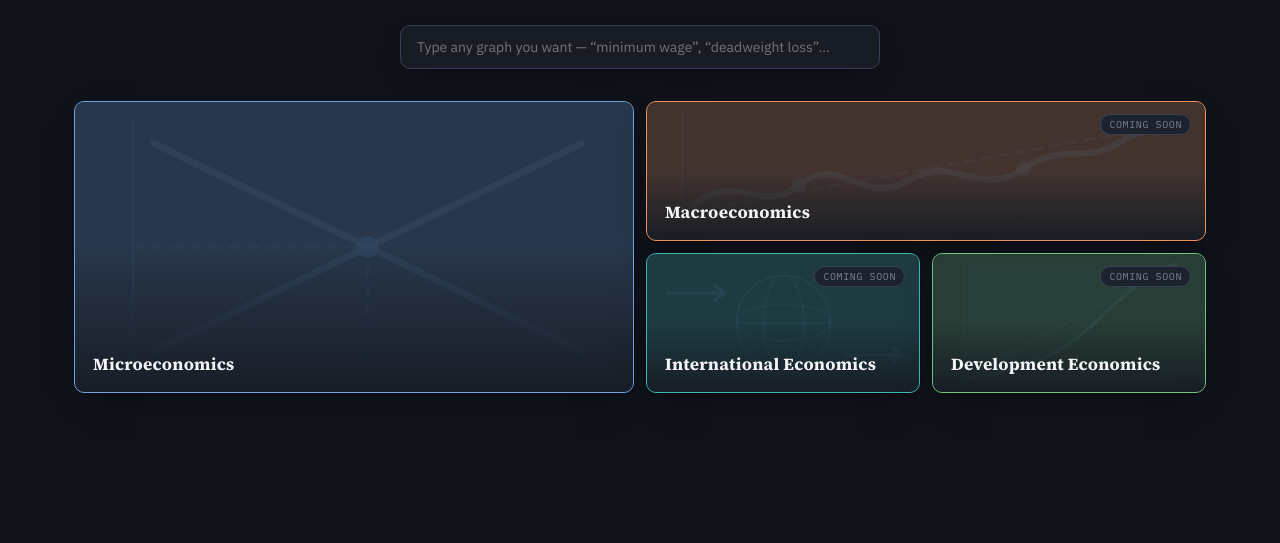
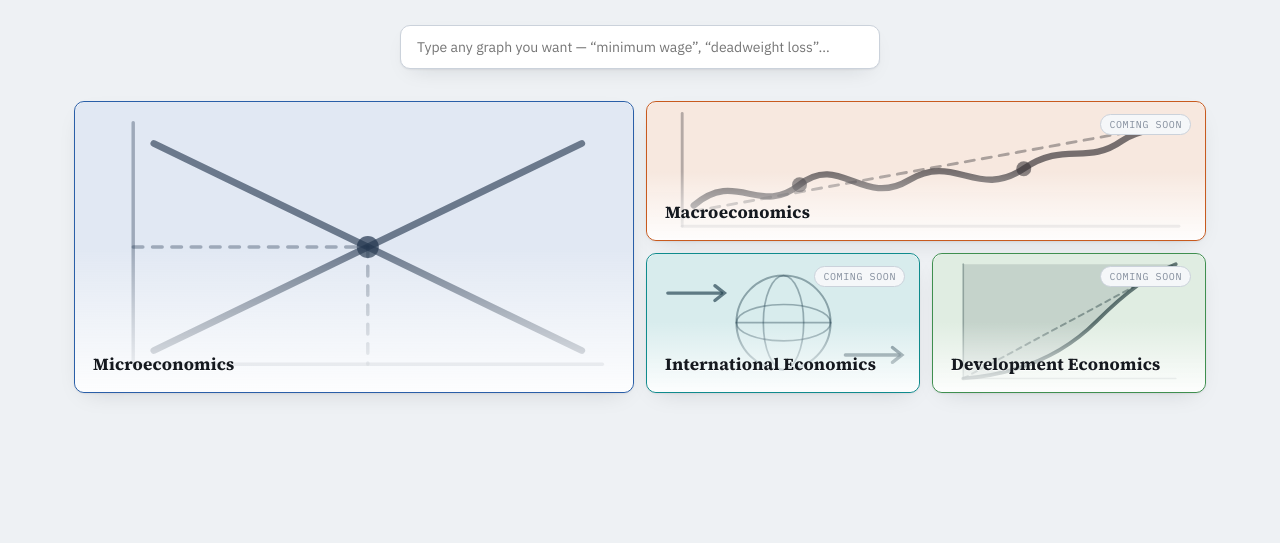
Before and after one commit to theredrangerd/econ-tools, a website built with Vite: page index.html in a window 1280 px wide. Shown: the part 257-800 px from the top of the page. Built offline with nearby package versions, Linux system fonts and the dark colour scheme.

Commit message:
fix: disable dark mode, default site to light
Stop auto-switching to dark mode based on OS prefers-color-scheme.
Keeps the :root[data-theme="dark"] override block, unused, for when a
manual toggle is reintroduced later.

Co-Authored-By: Claude Sonnet 5 <noreply@anthropic.com>
Claude-Session: https://claude.ai/code/session_01GEGaHdkZqjmbYK1ymeBxos

```diff
--- a/src/styles/tokens.css
+++ b/src/styles/tokens.css
@@ -49,53 +49,9 @@
   --shadow: 0 1px 2px rgba(21,25,31,0.06), 0 8px 24px -12px rgba(21,25,31,0.18);
 }
 
-@media (prefers-color-scheme: dark) {
-  :root:not([data-theme="light"]) {
-    color-scheme: dark;
-    --bg:            #10131a;
-    --surface:       #171c25;
-    --surface-2:     #1d232e;
-    --ink:           #f2f4f7;
-    --ink-secondary: #b6bfcc;
-    --ink-muted:     #7c8494;
-    --hairline:      #2a3140;
-    --hairline-2:    #384056;
-
-    --demand:        #6ea3e6;
-    --demand-fill:   rgba(110, 163, 230, 0.20);
-    --demand-tick:   #223047;
-    --unit-microeconomics:      var(--demand);
-    --unit-microeconomics-fill: var(--demand-fill);
-    --demand-alt:      #6cd5e5;
-    --demand-alt-fill: rgba(108, 213, 229, 0.24);
-
-    --supply:        #f0925a;
-    --supply-fill:   rgba(240, 146, 90, 0.20);
-    --unit-macroeconomics:      var(--supply);
-    --unit-macroeconomics-fill: var(--supply-fill);
-    --supply-alt:      #ebcc70;
-    --supply-alt-fill: rgba(235, 204, 112, 0.24);
-
-    --unit-international:      #3fb8b8;
-    --unit-international-fill: rgba(63, 184, 184, 0.20);
-
-    --unit-development:        #6fc27f;
-    --unit-development-fill:   rgba(111, 194, 127, 0.20);
-
-    --dwl-line:      #e2726f;
-    --dwl-fill:      rgba(226, 114, 111, 0.22);
-    --dwl-hatch:     rgba(226, 114, 111, 0.65);
-    --gov:           #b794f4;
-    --gov-fill:      rgba(183, 148, 244, 0.20);
-
-    --accent:        #6ea3e6;
-    --accent-fill:   rgba(110, 163, 230, 0.20);
-    --good:          #4fbf82;
-
-    --shadow: 0 1px 2px rgba(0,0,0,0.3), 0 12px 32px -14px rgba(0,0,0,0.6);
-  }
-}
-
+/* Dark mode is disabled for now: the site defaults to light regardless of OS
+   preference. The :root[data-theme="dark"] block below is kept, unused, for
+   when a manual theme toggle is reintroduced. */
 :root[data-theme="dark"] {
   color-scheme: dark;
   --bg:            #10131a;
```
Also changed, not shown: src/styles/tokens.test.js (+7 -2 lines).
